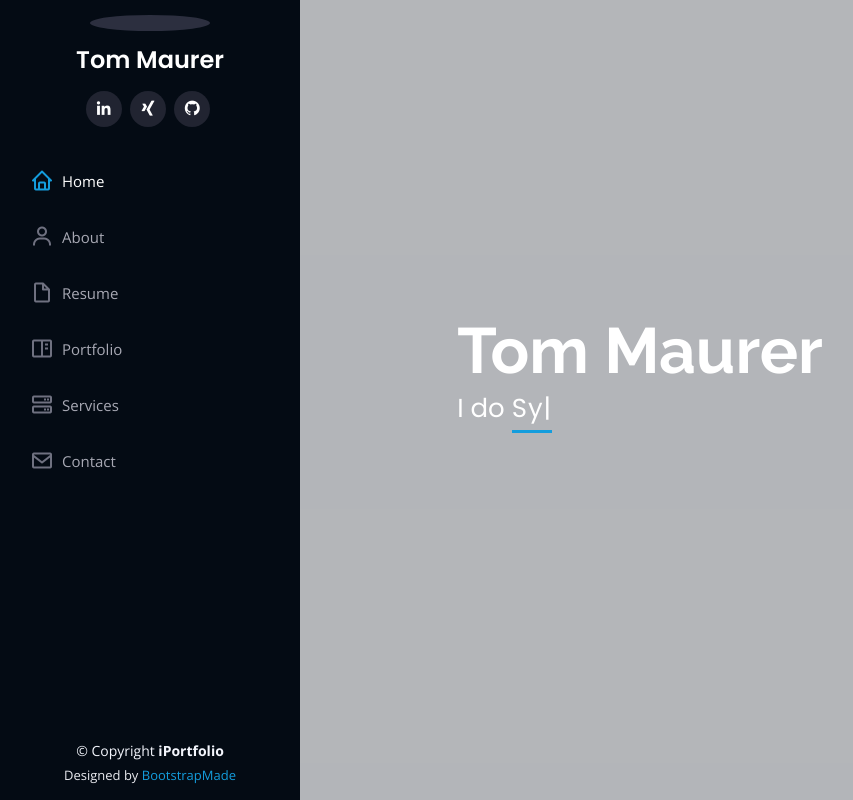
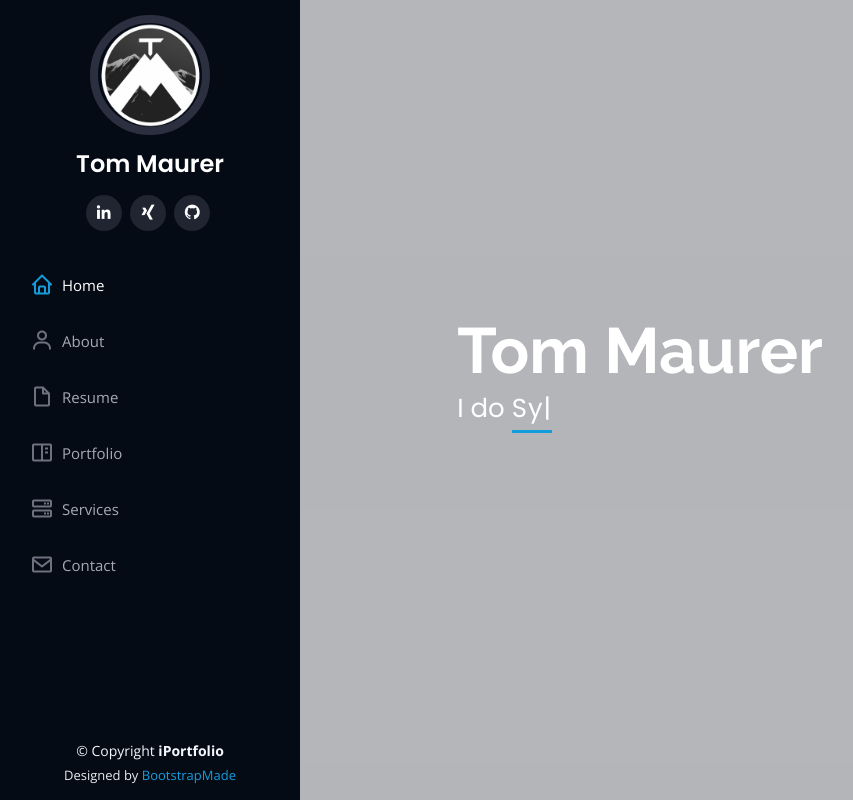
Before and after one commit to Torim98/maurer-tom.de, a plain HTML site: page index.html in a window 1280 px wide. Shown: the top 800 px of the page, without its empty margins (0-853 px from the left). Drawn offline with nearby package versions, Linux system fonts and the light colour scheme.

Commit message:
070723_3

```diff
--- a/index.html
+++ b/index.html
@@ -46,7 +46,7 @@
     <div class="d-flex flex-column">
 
       <div class="profile">
-        <img src="assets/img/profile-img.jpg" alt="" class="img-fluid rounded-circle">
+        <img src="assets/img/profile-img.png" alt="" class="img-fluid rounded-circle">
         <h1 class="text-light"><a href="index.html">Tom Maurer</a></h1>
         <div class="social-links mt-3 text-center">
           <!--<a href="#" target="_blank" class="twitter"><i class="bx bxl-twitter"></i></a>-->
```
